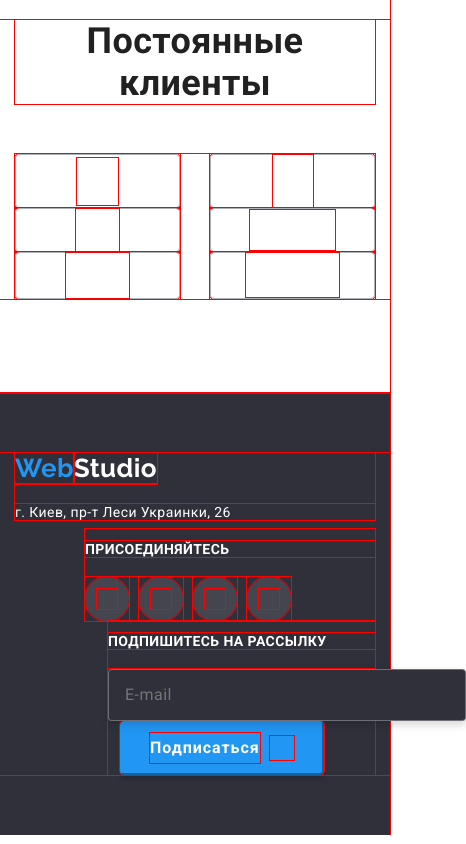
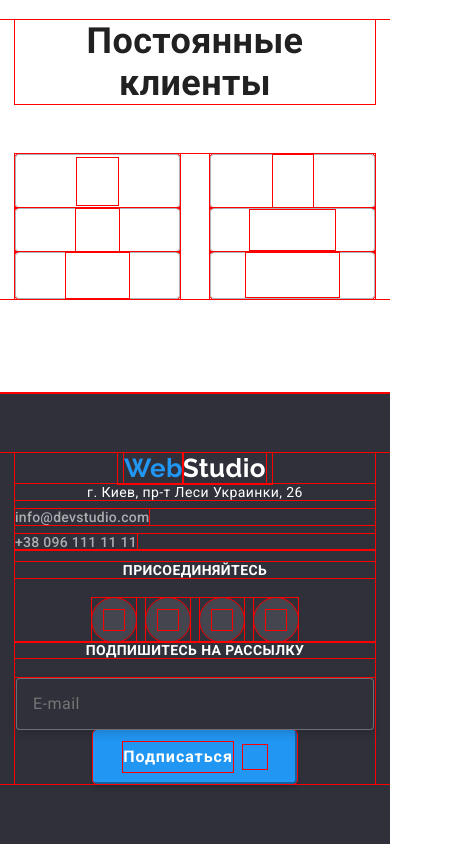
Before and after one commit to Andre-ft/goit-markup-hw-08, a plain HTML site: page index.html in a window 390 px wide. Shown: the part 4122-4966 px from the top of the page, 466 px wide, since content can reach past the window. Drawn offline with nearby package versions, Linux system fonts and the light colour scheme.

Commit message:
a lot of commits

```diff
--- a/sass/components/_address.scss
+++ b/sass/components/_address.scss
@@ -6,4 +6,5 @@
   color: #ffffff;
   padding: 0;
   margin: 0 0 9px 0;
+  text-align: center;
 }
--- a/sass/components/_auth-nav-menu.scss
+++ b/sass/components/_auth-nav-menu.scss
@@ -94,7 +94,10 @@
   font-weight: 500;
   line-height: 1.143;
   letter-spacing: 0.02em;
+}
 
+.auth-nav.page-header__auth-nav,
+.navigation__menu {
   @media screen and (max-width: 767.9px) {
     display: none;
   }
--- a/sass/components/_join.scss
+++ b/sass/components/_join.scss
@@ -1,10 +1,25 @@
 .join-block {
-  margin-left: 70px;
   padding-top: 12px;
+
+  @media screen and (max-width: 1199.9px) {
+    margin-left: auto;
+    margin-right: auto;
+  }
+
+  @media screen and (min-width: 1200px) {
+    margin-left: 70px;
+  }
 }
 
 .join-block__social-links {
-  margin-left: 0;
+  @media screen and (max-width: 1199.9px) {
+    margin-left: auto;
+    margin-right: auto;
+  }
+
+  @media screen and (min-width: 1200px) {
+    margin-left: 0;
+  }
 }
 
 .join__title,
@@ -15,4 +30,8 @@
   text-transform: uppercase;
   color: #ffffff;
   margin-bottom: 20px;
+
+  @media screen and (max-width: 1199.9px) {
+    text-align: center;
+  }
 }
--- a/sass/components/_logo.scss
+++ b/sass/components/_logo.scss
@@ -23,8 +23,19 @@
   color: #ffffff;
 }
 
-.logo--footer {
-  display: inline-block;
-  margin: 0 0 20px 0;
+.logo.logo--footer {
   padding: 0;
+
+  @media screen and (max-width: 1199.9px) {
+    display: block;
+    text-align: center;
+    margin-left: auto;
+    margin-right: auto;
+    width: 154px;
+  }
+
+  @media screen and (min-width: 1200px) {
+    display: inline-block;
+    margin: 0 0 20px 0;
+  }
 }
--- a/sass/components/_submit-button.scss
+++ b/sass/components/_submit-button.scss
@@ -1,5 +1,6 @@
 .submit-button {
-  margin-left: 12px;
+  margin-left: auto;
+  margin-right: auto;
   padding: 10px 28px;
   background: var(--accent-color);
   box-shadow: 0px 4px 4px rgba(0, 0, 0, 0.15);
@@ -22,6 +23,10 @@
   &:focus {
     background-color: #188ce8;
   }
+
+  @media screen and (min-width: 1200px) {
+    margin-left: 12px;
+  }
 }
 
 .submit-button__icon-send {
--- a/sass/components/_subscribe.scss
+++ b/sass/components/_subscribe.scss
@@ -1,9 +1,16 @@
 .subscribe {
-  margin-left: 93px;
-  padding-top: 12px;
+  margin-left: auto;
+  margin-right: auto;
+
+  @media screen and (min-width: 1200px) {
+    margin-left: 93px;
+    padding-top: 12px;
+  }
 }
 
 .subscribe-container {
+  text-align: center;
+
   @media screen and (min-width: 767.9px) {
     display: flex;
   }
@@ -30,4 +37,9 @@
   &:focus {
     border-color: var(--accent-color);
   }
+
+  @media screen and (max-width: 1199.9px) {
+    margin-left: auto;
+    margin-right: auto;
+  }
 }
```
Also changed, not shown: css/main.css, css/main.min.css, 2 other files.
